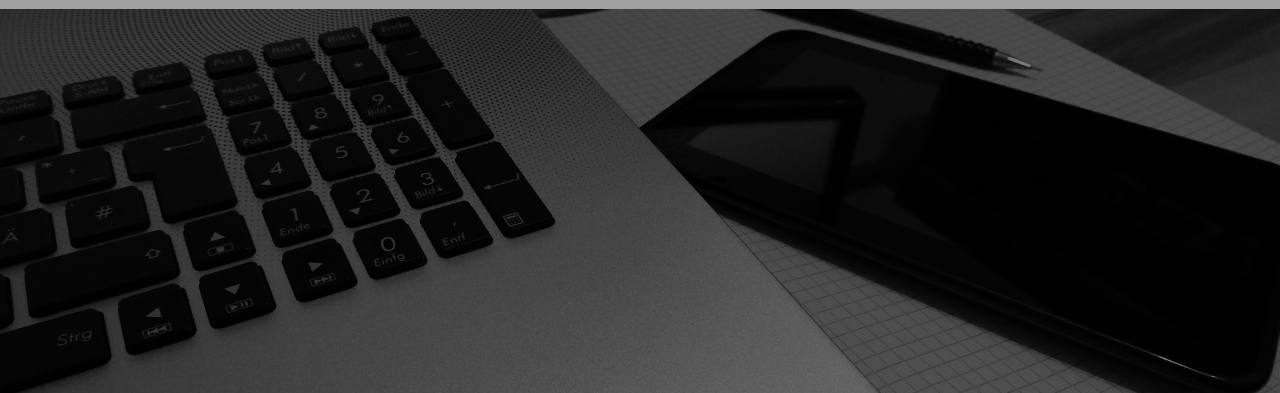
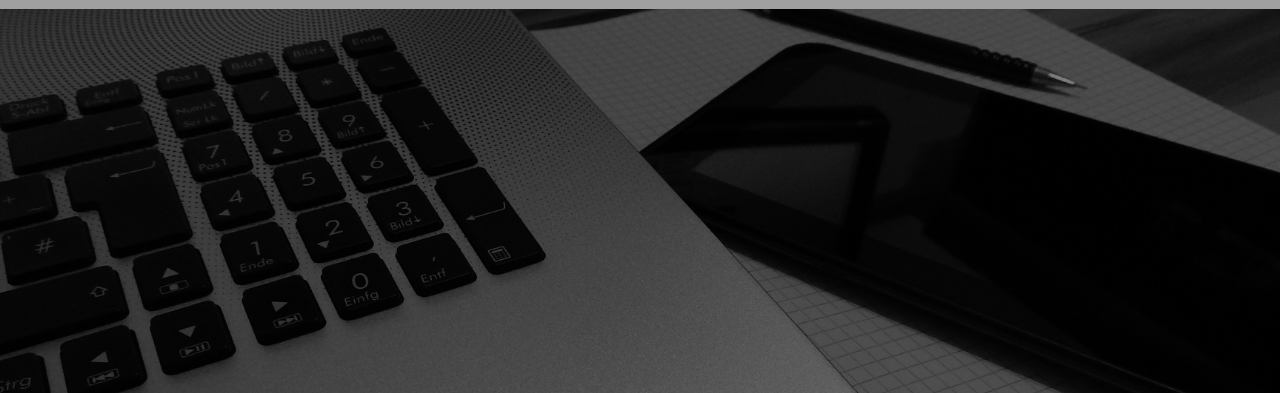
Before and after one commit to Edje-C/gwc-site, a plain HTML site: page index.html in a window 1280 px wide. Shown: the part 89-482 px from the top of the page. Drawn offline with Linux system fonts and the light colour scheme.

Commit message:
Background picture adjustment

```diff
--- a/gwcsite.css
+++ b/gwcsite.css
@@ -3,8 +3,6 @@ body{
 	color:black;
 	margin: 0;
 	background-color: white;
-	background-size: cover;
-	background-repeat: no-repeat;
 }
 
 .filter{
--- a/index.html
+++ b/index.html
@@ -14,7 +14,7 @@
 
 </style>
 
-<body background="laptopBackground.jpg";>
+<body background="laptopBackground.jpg" style="background-size:cover; background-repeat:no-repeat;background-position: center;background-attachment: fixed">
 
 	<div class="filter"></div>
 	<nav class="nav"> <a href="https://edje-c.github.io/gwc-site" style="margin-left:4%;">NPL<span style="color:black">/</span>GWC<a>
```
